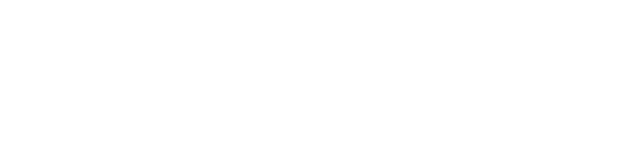
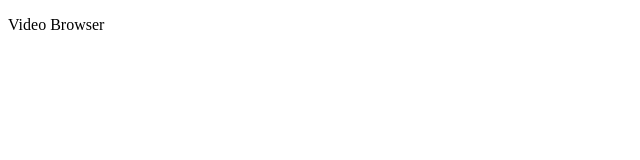
Before and after one commit to ghostmusic401/ghostmusic401.github.io, a plain HTML site: page index.html in a window 1280 px wide. Shown: the whole page, without its empty margins (0-640 px from the left). Drawn offline with Linux system fonts and the light colour scheme.

Commit message:
Update index.html

```diff
--- a/index.html
+++ b/index.html
@@ -10,5 +10,6 @@
   </style>
 </head>
 <body>
+  <p>Video Browser</p>
 </body>
 </html>
```
